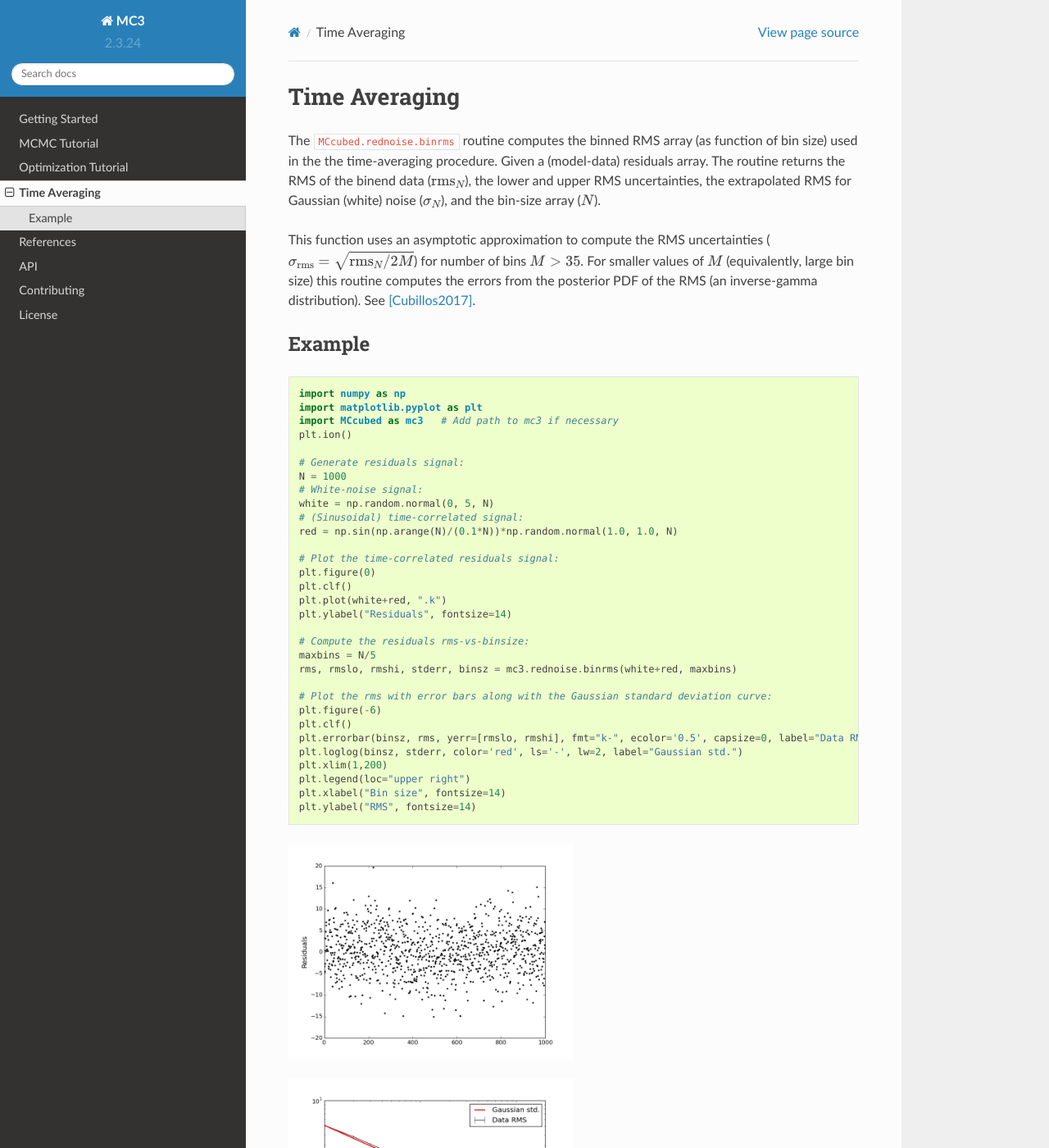
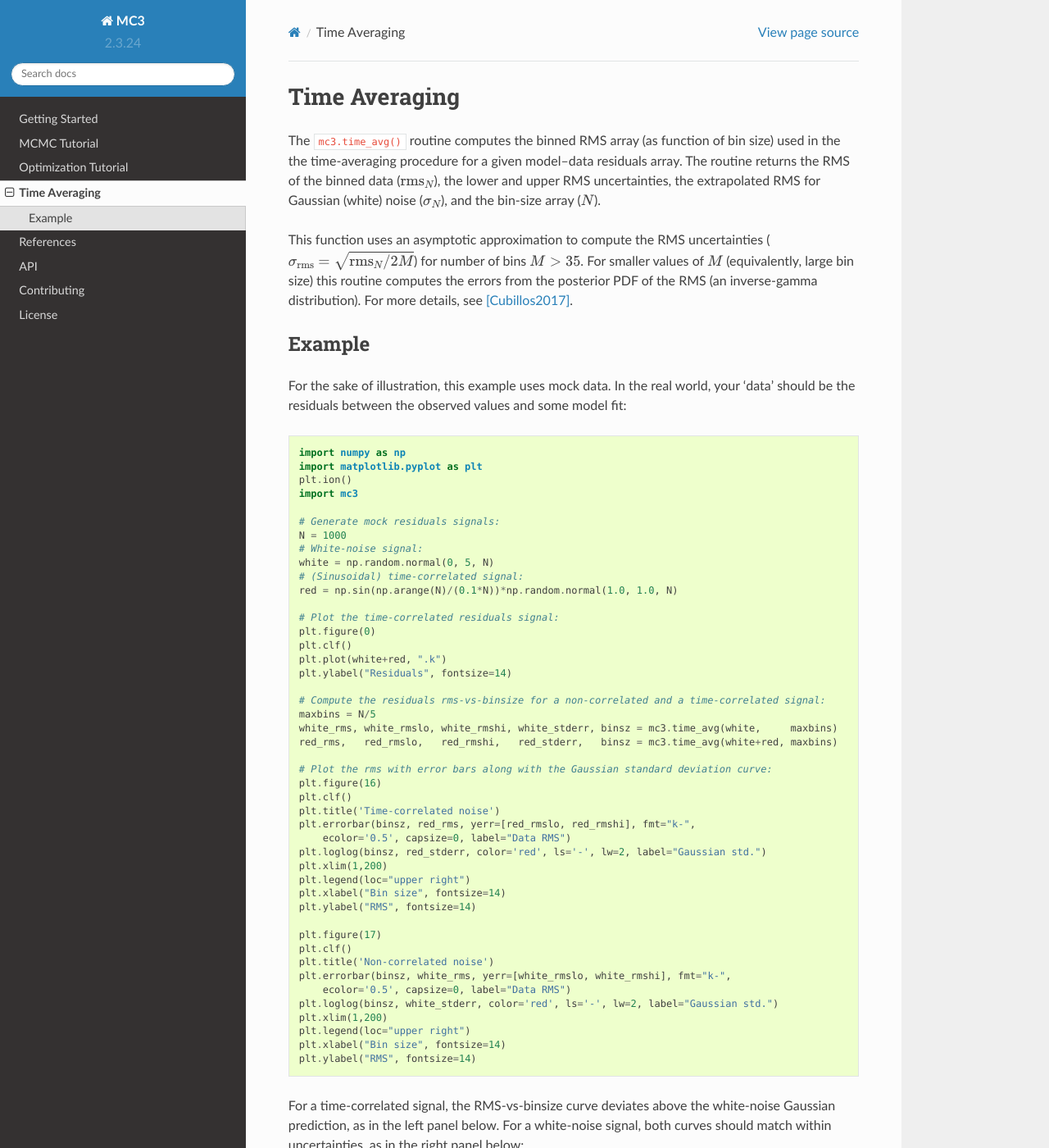
Before and after one commit to pcubillos/mc3, a Sphinx documentation site: the page built from docs/time_averaging.rst, in a window 1280 px wide and 1400 px high. Shown: the whole window at 82% size. Built offline with Sphinx 7.4.7 and the Read the Docs theme 2.0.0, drawn with Linux system fonts in a browser that asks for light colours.

Commit message:
Updated time-averaging docs.

```diff
--- a/docs/time_averaging.rst
+++ b/docs/time_averaging.rst
@@ -3,10 +3,10 @@
 Time Averaging
 ==============
 
-The ``MCcubed.rednoise.binrms`` routine computes the binned RMS array
-(as function of bin size) used in the the time-averaging procedure.
-Given a (model-data) residuals array.  The routine returns the RMS of
-the binend data (:math:`{\rm rms}_N`), the lower and upper RMS
+The ``mc3.time_avg()`` routine computes the binned RMS array
+(as function of bin size) used in the the time-averaging procedure for
+a given model--data residuals array.  The routine returns the RMS of
+the binned data (:math:`{\rm rms}_N`), the lower and upper RMS
 uncertainties, the extrapolated RMS for Gaussian (white) noise
 (:math:`\sigma_N`), and the bin-size array (:math:`N`).
 
@@ -14,50 +14,72 @@ This function uses an asymptotic approximation to compute the RMS
 uncertainties (:math:`\sigma_{\rm rms} = \sqrt{{\rm rms}_N / 2M}`) for
 number of bins :math:`M> 35`.  For smaller values of :math:`M`
 (equivalently, large bin size) this routine computes the errors from
-the posterior PDF of the RMS (an inverse-gamma distribution).  See
-[Cubillos2017]_.
+the posterior PDF of the RMS (an inverse-gamma distribution).  For
+more details, see [Cubillos2017]_.
 
 
 
 Example
 ^^^^^^^
 
+For the sake of illustration, this example uses mock data.  In the
+real world, your 'data' should be the residuals between the observed
+values and some model fit:
+
+.. np.random.seed(16)
+
 .. code-block:: python
 
-  import numpy as np
-  import matplotlib.pyplot as plt
-  import MCcubed as mc3   # Add path to mc3 if necessary
-  plt.ion()
+    import numpy as np
+    import matplotlib.pyplot as plt
+    plt.ion()
+    import mc3
 
-  # Generate residuals signal:
-  N = 1000
-  # White-noise signal:
-  white = np.random.normal(0, 5, N)
-  # (Sinusoidal) time-correlated signal:
-  red = np.sin(np.arange(N)/(0.1*N))*np.random.normal(1.0, 1.0, N)
+    # Generate mock residuals signals:
+    N = 1000
+    # White-noise signal:
+    white = np.random.normal(0, 5, N)
+    # (Sinusoidal) time-correlated signal:
+    red = np.sin(np.arange(N)/(0.1*N))*np.random.normal(1.0, 1.0, N)
 
-  # Plot the time-correlated residuals signal:
-  plt.figure(0)
-  plt.clf()
-  plt.plot(white+red, ".k")
-  plt.ylabel("Residuals", fontsize=14)
+    # Plot the time-correlated residuals signal:
+    plt.figure(0)
+    plt.clf()
+    plt.plot(white+red, ".k")
+    plt.ylabel("Residuals", fontsize=14)
 
-  # Compute the residuals rms-vs-binsize:
-  maxbins = N/5
-  rms, rmslo, rmshi, stderr, binsz = mc3.rednoise.binrms(white+red, maxbins)
+    # Compute the residuals rms-vs-binsize for a non-correlated and a time-correlated signal:
+    maxbins = N/5
+    white_rms, white_rmslo, white_rmshi, white_stderr, binsz = mc3.time_avg(white,     maxbins)
+    red_rms,   red_rmslo,   red_rmshi,   red_stderr,   binsz = mc3.time_avg(white+red, maxbins)
 
-  # Plot the rms with error bars along with the Gaussian standard deviation curve:
-  plt.figure(-6)
-  plt.clf()
-  plt.errorbar(binsz, rms, yerr=[rmslo, rmshi], fmt="k-", ecolor='0.5', capsize=0, label="Data RMS")
-  plt.loglog(binsz, stderr, color='red', ls='-', lw=2, label="Gaussian std.")
-  plt.xlim(1,200)
-  plt.legend(loc="upper right")
-  plt.xlabel("Bin size", fontsize=14)
-  plt.ylabel("RMS", fontsize=14)
+    # Plot the rms with error bars along with the Gaussian standard deviation curve:
+    plt.figure(16)
+    plt.clf()
+    plt.title('Time-correlated noise')
+    plt.errorbar(binsz, red_rms, yerr=[red_rmslo, red_rmshi], fmt="k-",
+        ecolor='0.5', capsize=0, label="Data RMS")
+    plt.loglog(binsz, red_stderr, color='red', ls='-', lw=2, label="Gaussian std.")
+    plt.xlim(1,200)
+    plt.legend(loc="upper right")
+    plt.xlabel("Bin size", fontsize=14)
+    plt.ylabel("RMS", fontsize=14)
 
-.. image:: ./time-correlated_signal.png
-   :width: 50%
+    plt.figure(17)
+    plt.clf()
+    plt.title('Non-correlated noise')
+    plt.errorbar(binsz, white_rms, yerr=[white_rmslo, white_rmshi], fmt="k-",
+        ecolor='0.5', capsize=0, label="Data RMS")
+    plt.loglog(binsz, white_stderr, color='red', ls='-', lw=2, label="Gaussian std.")
+    plt.xlim(1,200)
+    plt.legend(loc="upper right")
+    plt.xlabel("Bin size", fontsize=14)
+    plt.ylabel("RMS", fontsize=14)
+
+For a time-correlated signal, the RMS-vs-binsize curve deviates above
+the white-noise Gaussian prediction, as in the left panel below.  For
+a white-noise signal, both curves should match within uncertainties,
+as in the right panel below:
 
 .. image:: ./rms-vs-binsize.png
-   :width: 50%
+   :width: 100%
```
Also changed, not shown: docs/rms-vs-binsize.png, docs/time-correlated_signal.png (deleted).
